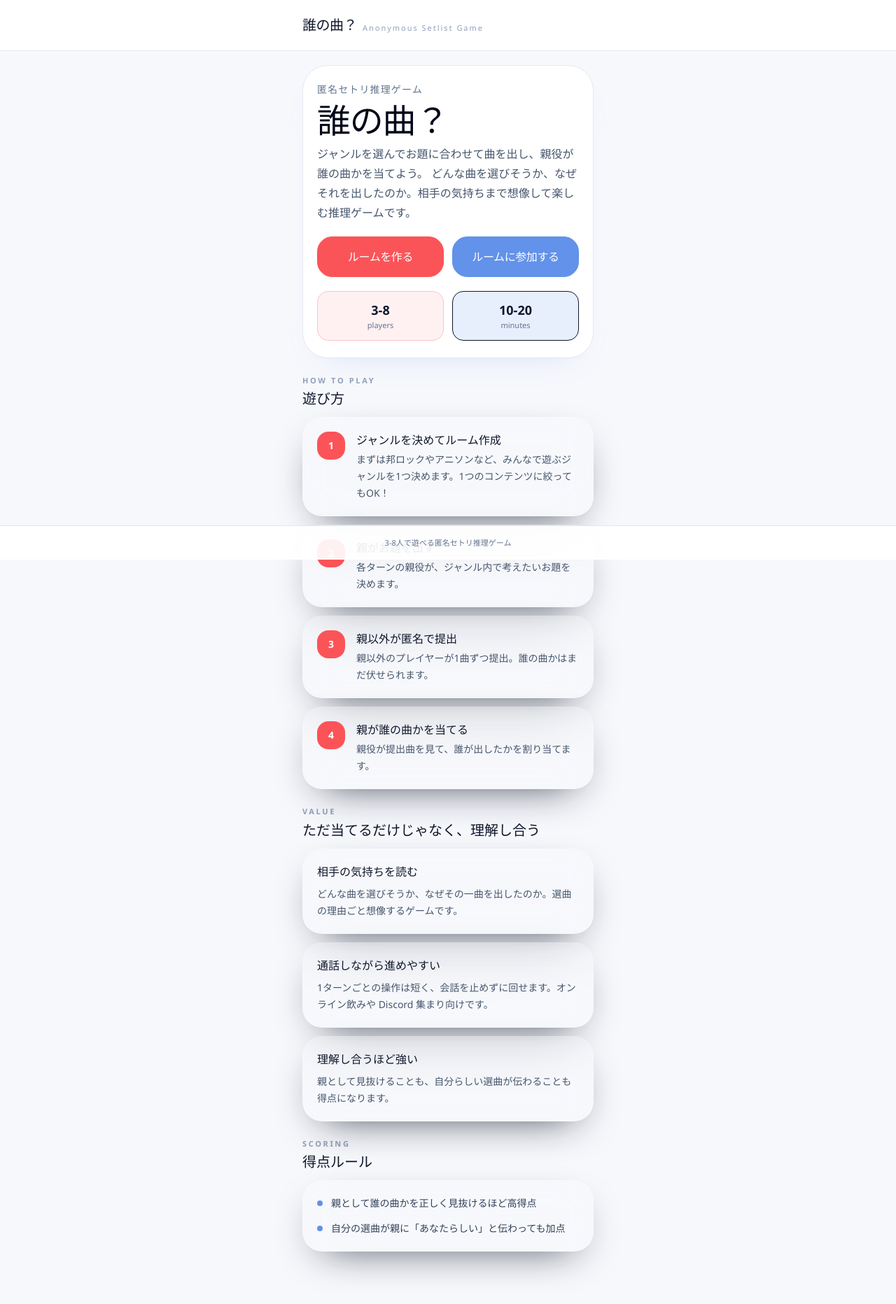
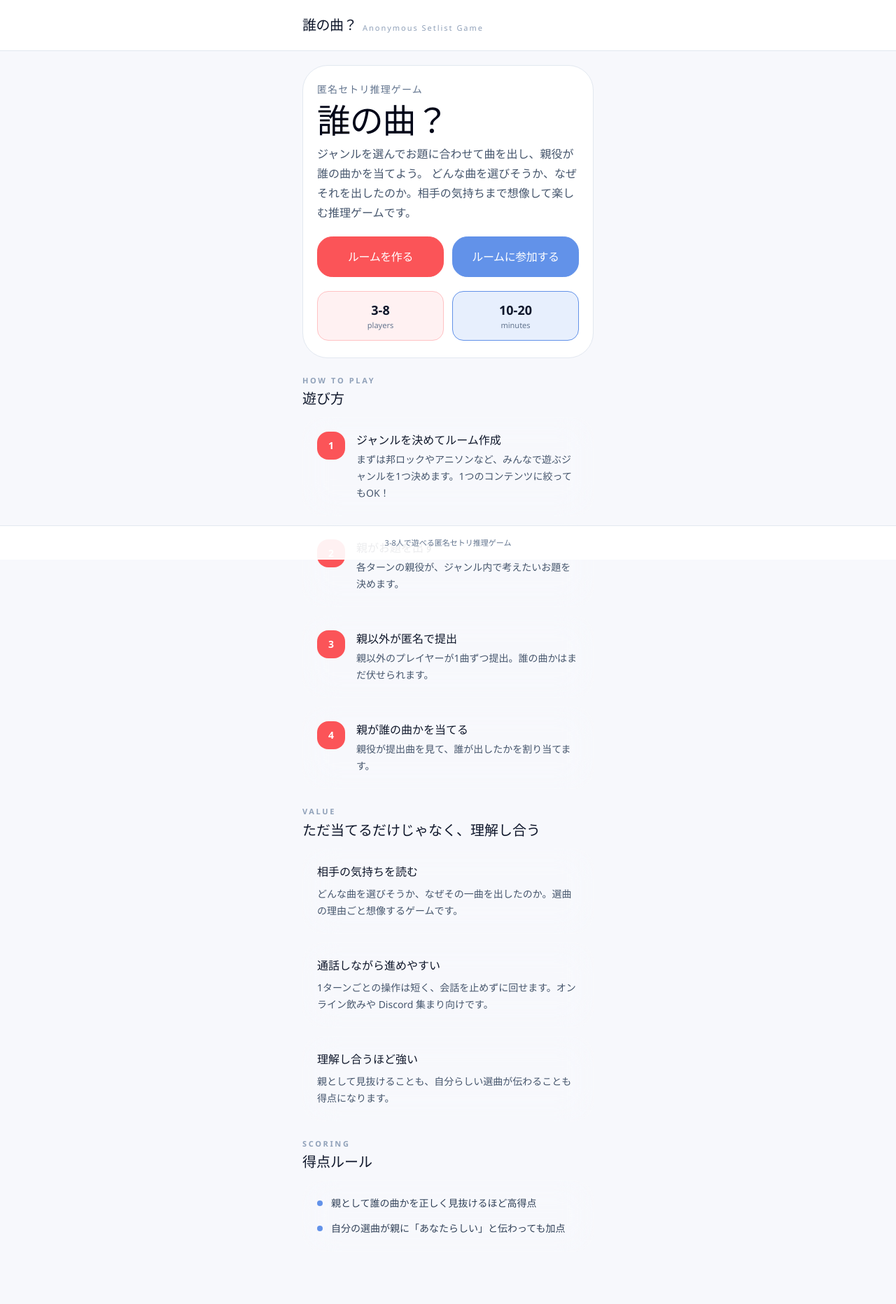
Before and after one commit to tomo527/who-s-song, a React (Vite) app: page / in a window 1280 px wide. Shown: the top 1864 px of the page at 70% size. Built offline with nearby package versions, Linux system fonts and the light colour scheme; no server answers.

Commit message:
Refine top page borders and remove light-theme shadows

```diff
--- a/src/index.css
+++ b/src/index.css
@@ -13,6 +13,7 @@
   --color-primary-900: #57171a;
 
   --color-accent-100: #e7effd;
+  --color-accent-200: #c7daf8;
   --color-accent-300: #a6c2f4;
   --color-accent-500: #6292e9;
   --color-accent-700: #3d67b3;
--- a/src/views/HomeView.tsx
+++ b/src/views/HomeView.tsx
@@ -157,7 +157,7 @@ export const HomeView: React.FC<HomeViewProps> = ({ onJoinRoom, startupError })
     return (
       <Layout showBack onBack={() => setView('home')} title="ルームを作る">
         <div className="space-y-5">
-          <Card className="border-primary-200 bg-white">
+          <Card className="border-primary-200 bg-white shadow-none hover:border-primary-200 hover:bg-white">
             <p className="text-[11px] font-semibold uppercase tracking-[0.24em] text-primary-500">Host Setup</p>
             <h3 className="mt-2 text-2xl font-semibold text-slate-900">ジャンルを決めてルームを作成</h3>
             <p className="mt-2 text-sm leading-6 text-slate-600">
@@ -165,7 +165,7 @@ export const HomeView: React.FC<HomeViewProps> = ({ onJoinRoom, startupError })
             </p>
           </Card>
 
-          <Card className="border-slate-200 bg-white">
+          <Card className="border-slate-200 bg-white shadow-none hover:border-slate-200 hover:bg-white">
             <div className="space-y-4">
               <Input
                 label="表示名"
@@ -198,7 +198,7 @@ export const HomeView: React.FC<HomeViewProps> = ({ onJoinRoom, startupError })
     return (
       <Layout showBack onBack={() => setView('home')} title="ルームに参加する">
         <div className="space-y-5">
-          <Card className="border-accent-200 bg-white">
+          <Card className="border-accent-200 bg-white shadow-none hover:border-accent-200 hover:bg-white">
             <p className="text-[11px] font-semibold uppercase tracking-[0.24em] text-accent-500">Quick Join</p>
             <h3 className="mt-2 text-2xl font-semibold text-slate-900">コードを入れてすぐ参加</h3>
             <p className="mt-2 text-sm leading-6 text-slate-600">
@@ -206,7 +206,7 @@ export const HomeView: React.FC<HomeViewProps> = ({ onJoinRoom, startupError })
             </p>
           </Card>
 
-          <Card className="border-slate-200 bg-white">
+          <Card className="border-slate-200 bg-white shadow-none hover:border-slate-200 hover:bg-white">
             <div className="space-y-4">
               <Input
                 label="ルームコード"
@@ -238,7 +238,7 @@ export const HomeView: React.FC<HomeViewProps> = ({ onJoinRoom, startupError })
   return (
     <Layout>
       <div className="-mx-4 -mt-5 min-h-[calc(100vh-9rem)] space-y-6 bg-[#f7f8fc] px-4 py-5 pb-10 text-slate-900">
-        <section className="rounded-[2.25rem] border border-slate-200 bg-white px-5 py-6 shadow-[0_22px_48px_-32px_rgba(98,146,233,0.28)]">
+        <section className="rounded-[2.25rem] border border-slate-200 bg-white px-5 py-6">
           <div className="space-y-5">
             <div className="space-y-3">
               <p className="text-sm font-semibold tracking-[0.08em] text-slate-500">
@@ -267,7 +267,7 @@ export const HomeView: React.FC<HomeViewProps> = ({ onJoinRoom, startupError })
                 <p className="text-lg font-bold text-slate-900">{MIN_PLAYERS}-{MAX_PLAYERS}</p>
                 <p className="text-[11px] text-slate-500">players</p>
               </div>
-              <div className="rounded-2xl border border-accent-200 bg-accent-100 px-3 py-3">
+              <div className="rounded-2xl border border-accent-500 bg-accent-100 px-3 py-3 transition-colors hover:border-accent-500 active:border-accent-500">
                 <p className="text-lg font-bold text-slate-900">10-20</p>
                 <p className="text-[11px] text-slate-500">minutes</p>
               </div>
@@ -276,7 +276,7 @@ export const HomeView: React.FC<HomeViewProps> = ({ onJoinRoom, startupError })
         </section>
 
         {startupError && (
-          <Card className="border-red-200 bg-red-50">
+          <Card className="border-red-200 bg-red-50 shadow-none hover:border-red-200 hover:bg-red-50">
             <div className="space-y-3">
               <div className="inline-flex items-center rounded-full bg-red-100 px-2.5 py-1 text-[11px] font-semibold text-red-600">
                 Setup Required
@@ -301,7 +301,7 @@ export const HomeView: React.FC<HomeViewProps> = ({ onJoinRoom, startupError })
           </div>
           <div className="grid gap-3">
             {flowSteps.map((step) => (
-              <Card key={step.label} className="border-slate-200 bg-white shadow-[0_18px_40px_-32px_rgba(98,146,233,0.24)] hover:border-slate-200 hover:bg-white">
+              <Card key={step.label} className="border-slate-200 bg-white shadow-none hover:border-slate-200 hover:bg-white">
                 <div className="flex items-start gap-4">
                   <div className="flex h-10 w-10 shrink-0 items-center justify-center rounded-2xl bg-primary-500 text-sm font-bold text-white">
                     {step.label}
@@ -323,7 +323,7 @@ export const HomeView: React.FC<HomeViewProps> = ({ onJoinRoom, startupError })
           </div>
           <div className="grid gap-3">
             {valueCards.map((card) => (
-              <Card key={card.title} className="border-slate-200 bg-white shadow-[0_18px_40px_-32px_rgba(251,84,88,0.18)] hover:border-slate-200 hover:bg-white">
+              <Card key={card.title} className="border-slate-200 bg-white shadow-none hover:border-slate-200 hover:bg-white">
                 <h4 className="text-base font-semibold text-slate-900">{card.title}</h4>
                 <p className="mt-2 text-sm leading-6 text-slate-600">{card.body}</p>
               </Card>
@@ -336,7 +336,7 @@ export const HomeView: React.FC<HomeViewProps> = ({ onJoinRoom, startupError })
             <p className="text-[11px] font-semibold uppercase tracking-[0.24em] text-slate-400">Scoring</p>
             <h3 className="mt-1 text-xl font-semibold text-slate-900">得点ルール</h3>
           </div>
-          <Card className="border-accent-200 bg-white shadow-[0_18px_40px_-32px_rgba(98,146,233,0.24)] hover:border-accent-200 hover:bg-white">
+          <Card className="border-accent-200 bg-white shadow-none hover:border-accent-200 hover:bg-white">
             <ul className="space-y-3 text-sm leading-6 text-slate-700">
               {scoreIdeas.map((idea) => (
                 <li key={idea} className="flex gap-3">
```
